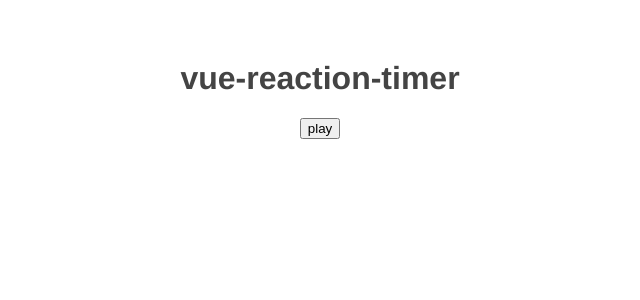
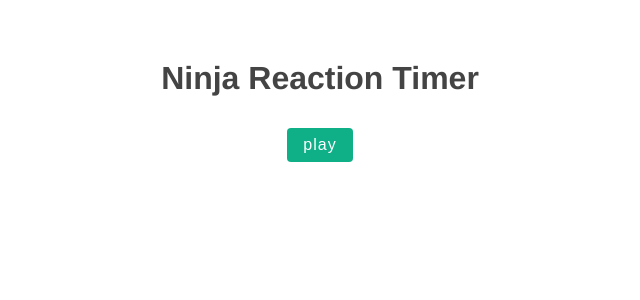
Before and after one commit to chrisjoyce911/vue-reaction-timer, a Vue app: page / in a window 1280 px wide. Shown: the top 300 px of the page, without its empty margins (320-960 px from the left). Built offline with nearby package versions, Linux system fonts and the light colour scheme.

Commit message:
Add Results component

```diff
--- a/src/App.vue
+++ b/src/App.vue
@@ -1,16 +1,18 @@
 <template>
-  <h1>vue-reaction-timer</h1>
+  <h1>Ninja Reaction Timer</h1>
   <button @click="start" :disabled="isPlaying">play</button>
   <Block v-if="isPlaying" :delay="delay" @end="endGame" />
-  <p v-if="showResults">Reaction time: {{ score }} ms</p>
+  <Results v-if="showResults" :score="score" />
 </template>
 
 <script>
+// when the game ends, show the results component
+// output the score inside the results component
 import Block from "./components/Block";
-
+import Results from "./components/Results";
 export default {
   name: "App",
-  components: { Block },
+  components: { Block, Results },
   data() {
     return {
       isPlaying: false,
@@ -21,11 +23,11 @@ export default {
   },
   methods: {
     start() {
+      // set time amount (ms)
       this.delay = 2000 + Math.random() * 5000;
       this.isPlaying = true;
       this.showResults = false;
     },
-
     endGame(reactionTime) {
       this.score = reactionTime;
       this.isPlaying = false;
@@ -44,4 +46,19 @@ export default {
   color: #444;
   margin-top: 60px;
 }
+button {
+  background: #0faf87;
+  color: white;
+  border: none;
+  padding: 8px 16px;
+  border-radius: 4px;
+  font-size: 16px;
+  letter-spacing: 1px;
+  cursor: pointer;
+  margin: 10px;
+}
+button[disabled] {
+  opacity: 0.2;
+  cursor: not-allowed;
+}
 </style>
--- a/src/components/Results.vue
+++ b/src/components/Results.vue
@@ -0,0 +1,9 @@
+<template>
+  <p>Reaction time: {{ score }} ms</p>
+</template>
+
+<script>
+export default {
+  props: ["score"],
+};
+</script>
```
